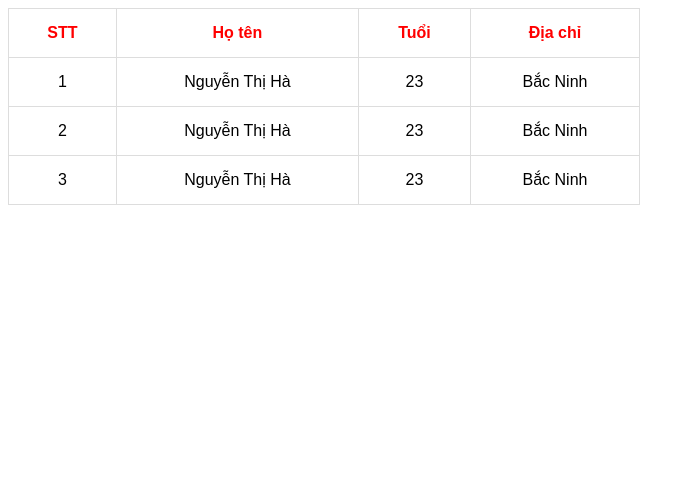
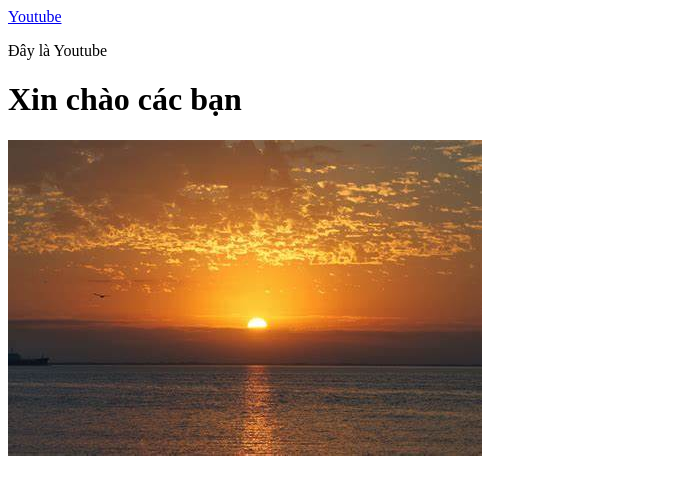
Before and after one commit to nguyenha2305/DemoPF2108, a plain HTML site: page Buoi4/Demo/index.html in a window 1280 px wide. Shown: the whole page, without its empty margins (0-695 px from the left). Drawn offline with Linux system fonts and the light colour scheme.

Commit message:
Signed-off-by: nguyenha2305 <nguyenhabn2305@gmail.com>

```diff
--- a/Buoi4/Demo/index.html
+++ b/Buoi4/Demo/index.html
@@ -5,34 +5,12 @@
     <meta http-equiv="X-UA-Compatible" content="IE=edge">
     <meta name="viewport" content="width=device-width, initial-scale=1.0">
     <title>Trang Chủ</title>
-    <link rel="stylesheet" type="text/css" href="style.css">
 </head>
 <body>
-    <table border="1px solid;" style="width: 50%;">
-        <tr >
-            <th>STT</th>
-            <th>Họ tên</th>
-            <th>Tuổi</th>
-            <th>Địa chỉ</th>
-        </tr>
-        <tr>
-            <td>1</td>
-            <td>Nguyễn Thị Hà</td>
-            <td>23</td>
-            <td>Bắc Ninh</td>
-        </tr>
-        <tr>
-            <td>2</td>
-            <td>Nguyễn Thị Hà</td>
-            <td>23</td>
-            <td>Bắc Ninh</td>
-        </tr>
-        <tr>
-            <td>3</td>
-            <td>Nguyễn Thị Hà</td>
-            <td>23</td>
-            <td>Bắc Ninh</td>
-        </tr>
-    </table>
+    <a href="https://www.youtube.com/">Youtube</a>
+    <p>Đây là Youtube</p>
+    <h1>Xin chào các bạn</h1>
+    <img src="image/images.JPG" alt="">
+
 </body>
 </html>
```
Also changed, not shown: Buoi4/Demo/Demo.html (added, +38 -0 lines).
